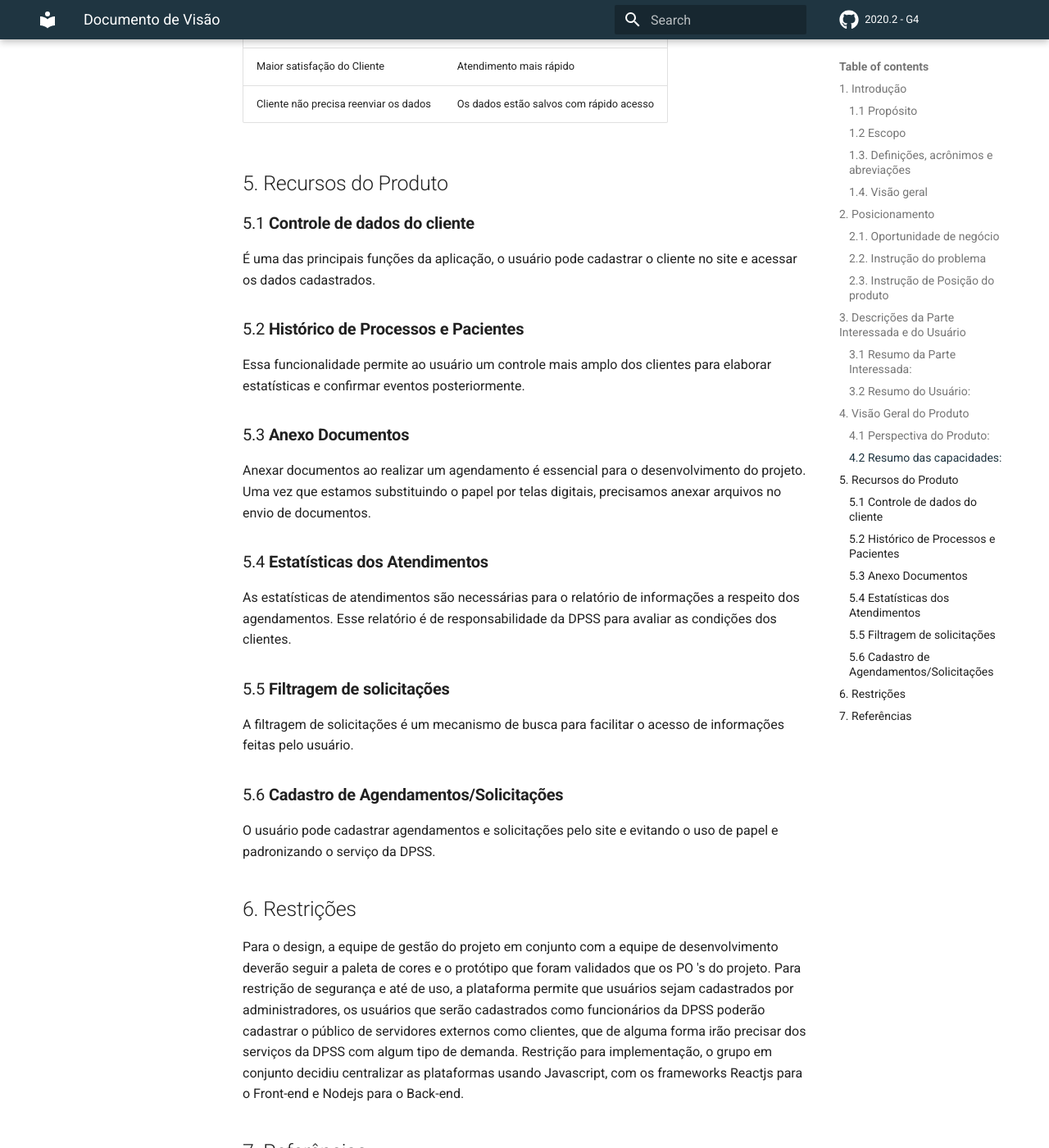
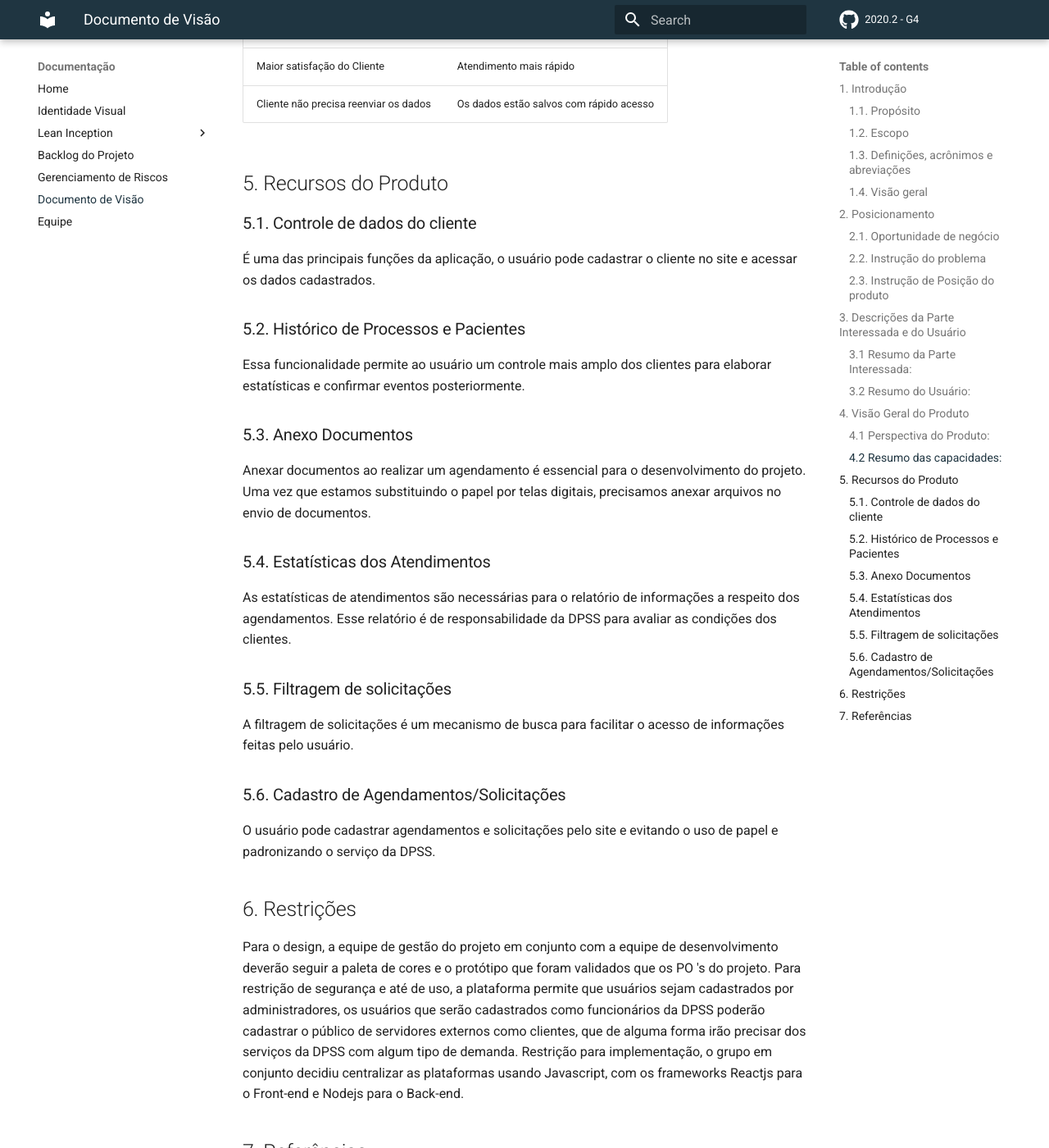
Before and after one commit to fga-eps-mds/2020-2-SiGeD, an MkDocs documentation site: the page built from docs/vision.md, in a window 1280 px wide and 1400 px high, scrolled down 4023 px. Shown: the whole window at 82% size. Built offline with MkDocs 1.6.1 and Material for MkDocs 9.7.7, drawn with Linux system fonts in a browser that asks for light colours; comment, search, counter and statistics services are not loaded; some of the changed text lies outside the part shown.

Commit message:
[84] put document on mkdocs
Signed-off-by: Ezequiel <ezequiel1de1oliveira@gmail.com>

Co-authored-by: yukioz <yukio.link@gmail.com>
Co-authored-by: DaviMarinho <davii_marinho@hotmail.com>

```diff
--- a/docs/vision.md
+++ b/docs/vision.md
@@ -4,11 +4,11 @@
 
 Este documento tem o propósito de apresentar de forma geral e clara, o objetivo do projeto, algumas definições e formas de resolver os problemas propostos.
 
-### 1.1 Propósito
+### 1.1. Propósito
 
 O projeto tem o intuito de auxiliar no trabalho da DPSS. Na data de escrita deste documento, as demandas que chegam para a DPSS são todas processadas e acompanhadas usando planilhas ou outros meios que facilitam o erro humano e podem atrasar o trabalho a ser feito, por isso o intuito é facilitar e agilizar esse processo de trabalho da DPSS.
 
-### 1.2 Escopo
+### 1.2. Escopo
 
 O escopo do projeto está associado a necessidade da DPSS em armazenar dados e acompanhar servidores que necessitam de algum serviço oferecido pela DPSS, sem a necessidade de vasculhar planilhas ou pastas todos os dias para dar sequência a uma demanda que chegue até a DPSS.
 
@@ -101,22 +101,22 @@
 
 ## 5. Recursos do Produto
 
-### 5.1 **Controle de dados do cliente**
+### 5.1. Controle de dados do cliente
 É uma das principais funções da aplicação, o usuário pode cadastrar o cliente no site e acessar os dados cadastrados.
 
-### 5.2 **Histórico de Processos e Pacientes**
+### 5.2. Histórico de Processos e Pacientes
 Essa funcionalidade permite ao usuário um controle mais amplo dos clientes para elaborar estatísticas e confirmar eventos posteriormente.
 
-### 5.3 **Anexo Documentos**
+### 5.3. Anexo Documentos
 Anexar documentos ao realizar um agendamento é essencial para o desenvolvimento do projeto. Uma vez que estamos substituindo o papel por telas digitais, precisamos anexar arquivos no envio de documentos.
 
-### 5.4 **Estatísticas dos Atendimentos**
+### 5.4. Estatísticas dos Atendimentos
 As estatísticas de atendimentos são necessárias para o relatório de informações a respeito dos agendamentos. Esse relatório é de responsabilidade da DPSS para avaliar as condições dos clientes.
 
-### 5.5 **Filtragem de solicitações**
+### 5.5. Filtragem de solicitações
 A filtragem de solicitações é um mecanismo de busca para facilitar o acesso de informações feitas pelo usuário.
 
-### 5.6 **Cadastro de Agendamentos/Solicitações**
+### 5.6. Cadastro de Agendamentos/Solicitações
 O usuário pode cadastrar agendamentos e solicitações pelo site e evitando o uso de papel e padronizando o serviço da DPSS.
 
 ## 6. Restrições
--- a/mkdocs.yml
+++ b/mkdocs.yml
@@ -19,8 +19,6 @@
   - Documentação:
     - home.md
     - Identidade Visual: visual_identity.md
-    - Gerenciamento de Riscos: risks.md
-    - Equipe: team.md
     - Lean Inception:
       - Introdução: leanInception/introduction.md
       - Visão De Produto: leanInception/product_vision.md
@@ -32,6 +30,10 @@
       - Revisão Técnica, de Negócio, de UX: leanInception/review.md
       - Sequenciador: leanInception/sequencer.md
       - Canvas MVP: leanInception/canvas.md
+    - Backlog do Projeto: backlog.md
+    - Gerenciamento de Riscos: risks.md
+    - Documento de Visão: vision.md
+    - Equipe: team.md
   - Comunidade:
     - Guia de Contribuição: CONTRIBUTING.md
   - Sprints:
```
